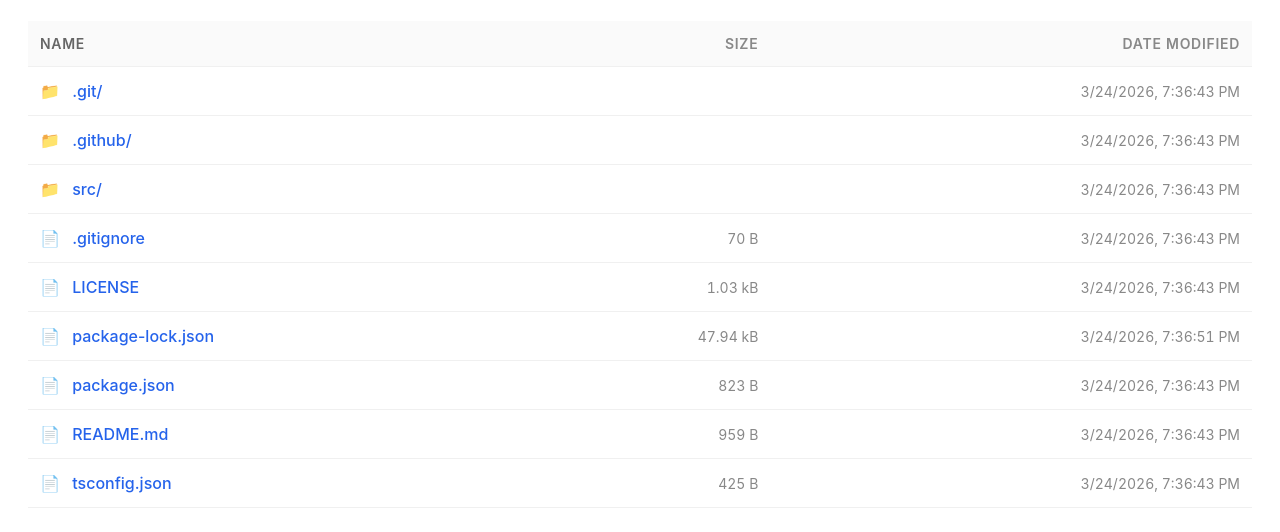
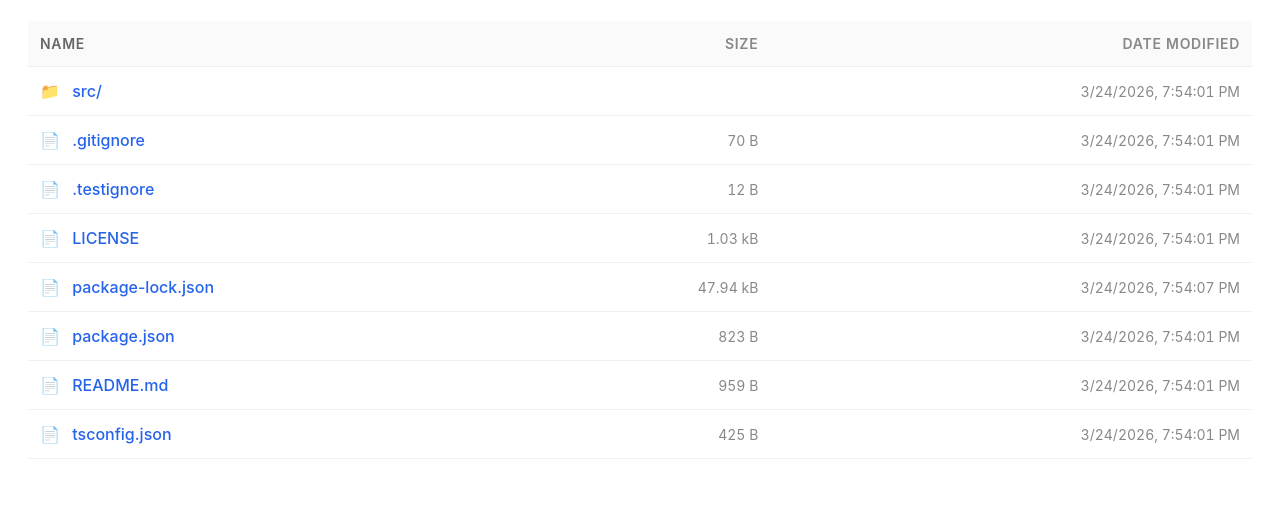
Before and after one commit to hugo-olabi/static-dir-list, a website: page index.html in a window 1280 px wide. Shown: the part 96-628 px from the top of the page. Drawn offline with Linux system fonts and the light colour scheme.

Commit message:
deploy: 0da3d489dc16d8031617c42cb809178bf536e4d2

```diff
--- a/index.html
+++ b/index.html
@@ -55,41 +55,37 @@
     </thead>
     <tbody id="tbody">
       <tr data-is-dir="true">
-  <td data-value=".git/"><a class="icon dir" href=".git/">.git/</a></td>
-  <td class="detailsColumn" data-value="0"></td>
-  <td class="detailsColumn" data-value="1774381003971.4038">3/24/2026, 7:36:43 PM</td>
-</tr><tr data-is-dir="true">
-  <td data-value=".github/"><a class="icon dir" href=".github/">.github/</a></td>
-  <td class="detailsColumn" data-value="0"></td>
-  <td class="detailsColumn" data-value="1774381003969.8088">3/24/2026, 7:36:43 PM</td>
-</tr><tr data-is-dir="true">
   <td data-value="src/"><a class="icon dir" href="src/">src/</a></td>
   <td class="detailsColumn" data-value="0"></td>
-  <td class="detailsColumn" data-value="1774381003970.3706">3/24/2026, 7:36:43 PM</td>
+  <td class="detailsColumn" data-value="1774382041898.4453">3/24/2026, 7:54:01 PM</td>
 </tr><tr data-is-dir="false">
   <td data-value=".gitignore"><a class="icon file" href=".gitignore">.gitignore</a></td>
   <td class="detailsColumn" data-value="70">70 B</td>
-  <td class="detailsColumn" data-value="1774381003969.8088">3/24/2026, 7:36:43 PM</td>
+  <td class="detailsColumn" data-value="1774382041896.7559">3/24/2026, 7:54:01 PM</td>
+</tr><tr data-is-dir="false">
+  <td data-value=".testignore"><a class="icon file" href=".testignore">.testignore</a></td>
+  <td class="detailsColumn" data-value="12">12 B</td>
+  <td class="detailsColumn" data-value="1774382041896.7559">3/24/2026, 7:54:01 PM</td>
 </tr><tr data-is-dir="false">
   <td data-value="LICENSE"><a class="icon file" href="LICENSE">LICENSE</a></td>
   <td class="detailsColumn" data-value="1056">1.03 kB</td>
-  <td class="detailsColumn" data-value="1774381003969.8088">3/24/2026, 7:36:43 PM</td>
+  <td class="detailsColumn" data-value="1774382041896.7559">3/24/2026, 7:54:01 PM</td>
 </tr><tr data-is-dir="false">
   <td data-value="package-lock.json"><a class="icon file" href="package-lock.json">package-lock.json</a></td>
   <td class="detailsColumn" data-value="49094">47.94 kB</td>
-  <td class="detailsColumn" data-value="1774381011641.6123">3/24/2026, 7:36:51 PM</td>
+  <td class="detailsColumn" data-value="1774382047693.6965">3/24/2026, 7:54:07 PM</td>
 </tr><tr data-is-dir="false">
   <td data-value="package.json"><a class="icon file" href="package.json">package.json</a></td>
   <td class="detailsColumn" data-value="823">823 B</td>
-  <td class="detailsColumn" data-value="1774381003969.8088">3/24/2026, 7:36:43 PM</td>
+  <td class="detailsColumn" data-value="1774382041896.7559">3/24/2026, 7:54:01 PM</td>
 </tr><tr data-is-dir="false">
   <td data-value="README.md"><a class="icon file" href="README.md">README.md</a></td>
   <td class="detailsColumn" data-value="959">959 B</td>
-  <td class="detailsColumn" data-value="1774381003969.8088">3/24/2026, 7:36:43 PM</td>
+  <td class="detailsColumn" data-value="1774382041896.7559">3/24/2026, 7:54:01 PM</td>
 </tr><tr data-is-dir="false">
   <td data-value="tsconfig.json"><a class="icon file" href="tsconfig.json">tsconfig.json</a></td>
   <td class="detailsColumn" data-value="425">425 B</td>
-  <td class="detailsColumn" data-value="1774381003970.3706">3/24/2026, 7:36:43 PM</td>
+  <td class="detailsColumn" data-value="1774382041898.4453">3/24/2026, 7:54:01 PM</td>
 </tr>
     </tbody>
   </table>
```
Also changed, not shown: src/index.html (+4 -4 lines), 1 other file.
